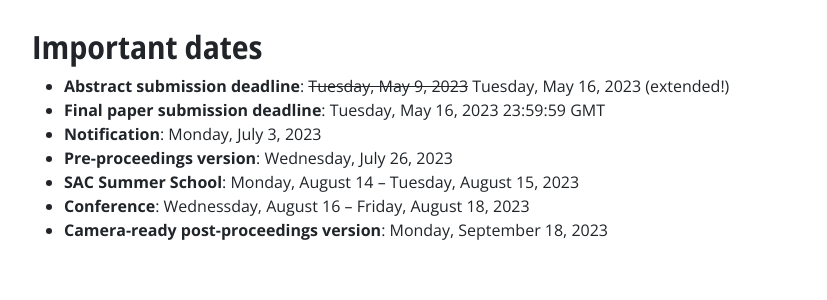
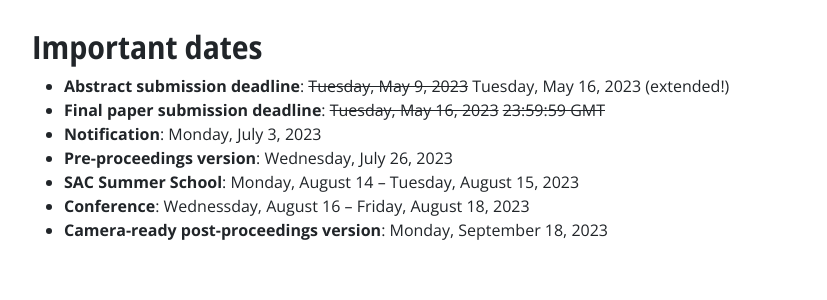
Before and after one commit to sac-workshop/sac-2023, a Jekyll site: the page built from cfp.md, in a window 1280 px wide. Shown: the part 554-854 px from the top of the page, without its empty margins (50-877 px from the left). Built offline with Jekyll 4.4.1, drawn with Linux system fonts in a browser that asks for light colours.

```diff
--- a/_data/dates.yml
+++ b/_data/dates.yml
@@ -1,8 +1,8 @@
 - name: Abstract submission deadline
   date: <s>Tuesday, May 9, 2023</s> Tuesday, May 16, 2023 (extended!)
 - name: Final paper submission deadline
-  date: Tuesday, May 16, 2023
-  time: 23:59:59 GMT
+  date: <s>Tuesday, May 16, 2023</s>
+  time: <s>23:59:59 GMT</s>
   url_convert_to_local_time: https://www.timeanddate.com/worldclock/fixedtime.html?msg=Selected+Areas+in+Cryptography+2023+submission+deadline&iso=20230516T235959&p1=1440
 - name: Notification
   date: Monday, July 3, 2023
```
